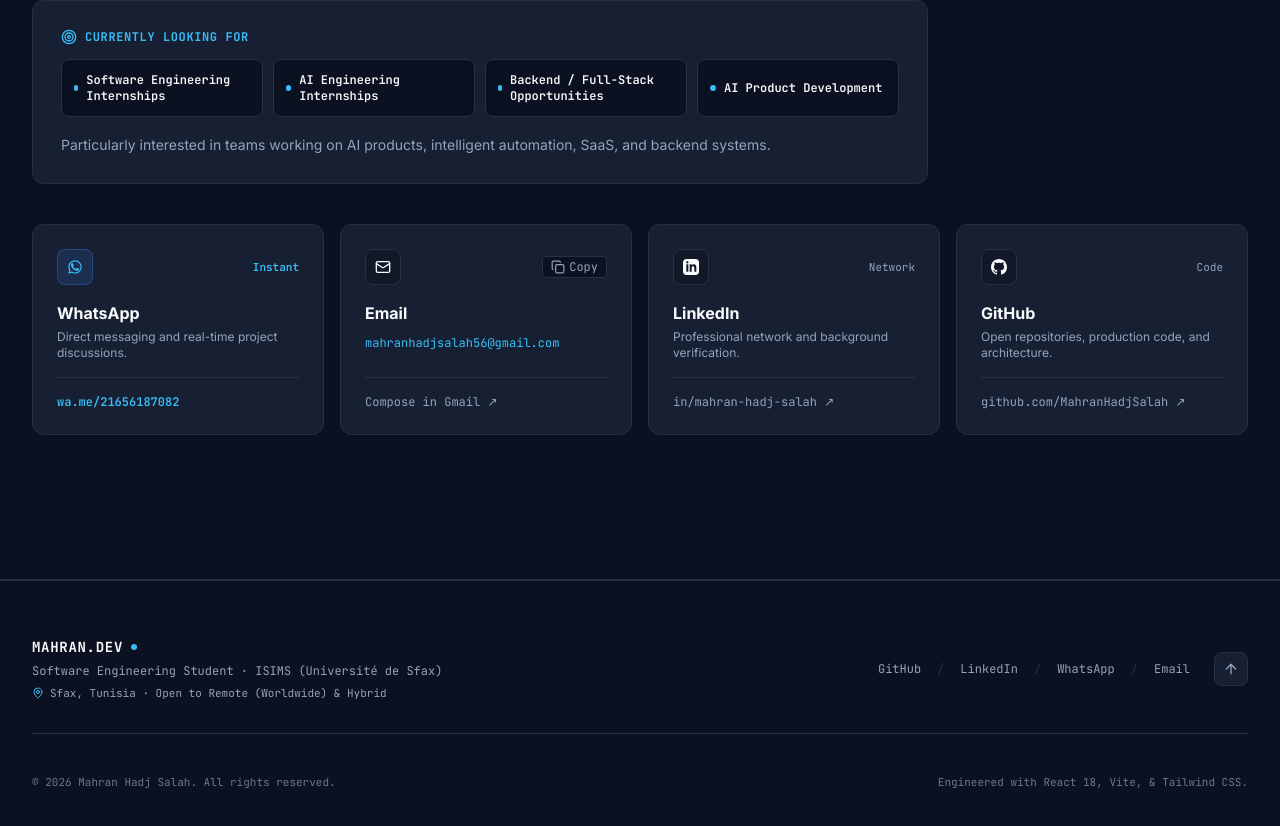
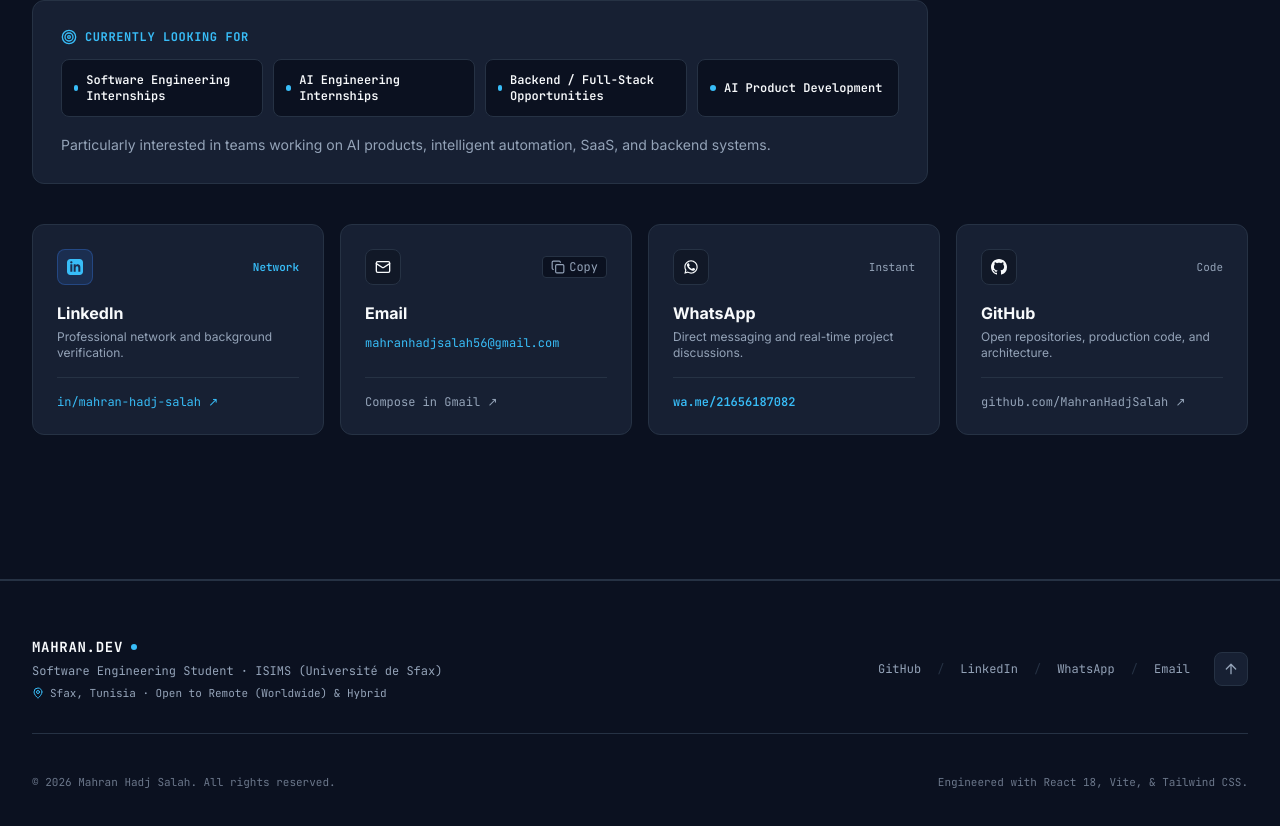
Before and after one commit to MahranHadjSalah/portfolio, a React (Vite) app: page / in a window 1280 px wide. Shown: the part 6054-6880 px from the top of the page. Built offline with nearby package versions, Linux system fonts and the light colour scheme.

Commit message:
style(contact): reorder contact cards with LinkedIn first and WhatsApp third

```diff
--- a/src/components/Contact.jsx
+++ b/src/components/Contact.jsx
@@ -84,35 +84,35 @@ export default function Contact() {
           className="grid grid-cols-1 sm:grid-cols-2 lg:grid-cols-4 gap-4"
         >
 
-          {/* WhatsApp Direct */}
+          {/* LinkedIn First */}
           <motion.a
             variants={fadeInUp(0.5, 20)}
             whileHover={{ y: -4, transition: { duration: 0.2, ease: 'easeOut' } }}
-            href={whatsappUrl}
+            href={portfolioData.personal.linkedin}
             target="_blank"
             rel="noreferrer"
             className="p-5 sm:p-6 rounded-xl bg-[#172033] border border-[#263244] hover:border-[#3B82F6]/60 hover:shadow-lg transition-all flex flex-col justify-between group focus-visible:ring-2 focus-visible:ring-[#38BDF8] focus-visible:ring-offset-2 focus-visible:ring-offset-[#0B1120]"
           >
             <div>
               <div className="flex items-center justify-between mb-4">
-                <div className="w-9 h-9 rounded-lg bg-[#3B82F6]/15 border border-[#3B82F6]/30 flex items-center justify-center text-[#38BDF8] group-hover:scale-105 transition-transform">
-                  <WhatsAppIcon className="w-4 h-4" />
+                <div className="w-9 h-9 rounded-lg bg-[#3B82F6]/15 border border-[#3B82F6]/30 flex items-center justify-center text-[#38BDF8] group-hover:scale-105 transition-all">
+                  <LinkedinIcon className="w-4 h-4" />
                 </div>
-                <span className="text-[11px] font-mono text-[#38BDF8] font-semibold">Instant</span>
+                <span className="text-[11px] font-mono text-[#38BDF8] font-semibold">Network</span>
               </div>
 
-              <h3 className="text-base font-bold text-[#F8FAFC] mb-1 font-sans">WhatsApp</h3>
+              <h3 className="text-base font-bold text-[#F8FAFC] mb-1 font-sans">LinkedIn</h3>
               <p className="text-xs text-[#94A3B8] font-sans">
-                Direct messaging and real-time project discussions.
+                Professional network and background verification.
               </p>
             </div>
 
-            <div className="pt-4 mt-4 border-t border-[#263244] text-xs font-mono text-[#38BDF8] font-semibold">
-              wa.me/{portfolioData.personal.phoneRaw}
+            <div className="pt-4 mt-4 border-t border-[#263244] text-xs font-mono text-[#38BDF8] group-hover:text-[#F8FAFC] transition-colors">
+              in/mahran-hadj-salah ↗
             </div>
           </motion.a>
 
-          {/* Email */}
+          {/* Email Second */}
           <motion.div
             variants={fadeInUp(0.5, 20)}
             whileHover={{ y: -4, transition: { duration: 0.2, ease: 'easeOut' } }}
@@ -154,35 +154,35 @@ export default function Contact() {
             </a>
           </motion.div>
 
-          {/* LinkedIn */}
+          {/* WhatsApp Third */}
           <motion.a
             variants={fadeInUp(0.5, 20)}
             whileHover={{ y: -4, transition: { duration: 0.2, ease: 'easeOut' } }}
-            href={portfolioData.personal.linkedin}
+            href={whatsappUrl}
             target="_blank"
             rel="noreferrer"
             className="p-5 sm:p-6 rounded-xl bg-[#172033] border border-[#263244] hover:border-[#3B82F6]/60 hover:shadow-lg transition-all flex flex-col justify-between group focus-visible:ring-2 focus-visible:ring-[#38BDF8] focus-visible:ring-offset-2 focus-visible:ring-offset-[#0B1120]"
           >
             <div>
               <div className="flex items-center justify-between mb-4">
-                <div className="w-9 h-9 rounded-lg bg-[#111827] border border-[#263244] flex items-center justify-center text-[#F8FAFC] group-hover:text-[#38BDF8] group-hover:scale-105 transition-all">
-                  <LinkedinIcon className="w-4 h-4" />
+                <div className="w-9 h-9 rounded-lg bg-[#111827] border border-[#263244] flex items-center justify-center text-[#F8FAFC] group-hover:scale-105 transition-transform">
+                  <WhatsAppIcon className="w-4 h-4" />
                 </div>
-                <span className="text-[11px] font-mono text-[#94A3B8]">Network</span>
+                <span className="text-[11px] font-mono text-[#94A3B8]">Instant</span>
               </div>
 
-              <h3 className="text-base font-bold text-[#F8FAFC] mb-1 font-sans">LinkedIn</h3>
+              <h3 className="text-base font-bold text-[#F8FAFC] mb-1 font-sans">WhatsApp</h3>
               <p className="text-xs text-[#94A3B8] font-sans">
-                Professional network and background verification.
+                Direct messaging and real-time project discussions.
               </p>
             </div>
 
-            <div className="pt-4 mt-4 border-t border-[#263244] text-xs font-mono text-[#94A3B8] group-hover:text-[#38BDF8] transition-colors">
-              in/mahran-hadj-salah ↗
+            <div className="pt-4 mt-4 border-t border-[#263244] text-xs font-mono text-[#38BDF8] font-semibold">
+              wa.me/{portfolioData.personal.phoneRaw}
             </div>
           </motion.a>
 
-          {/* GitHub */}
+          {/* GitHub Fourth */}
           <motion.a
             variants={fadeInUp(0.5, 20)}
             whileHover={{ y: -4, transition: { duration: 0.2, ease: 'easeOut' } }}
```
